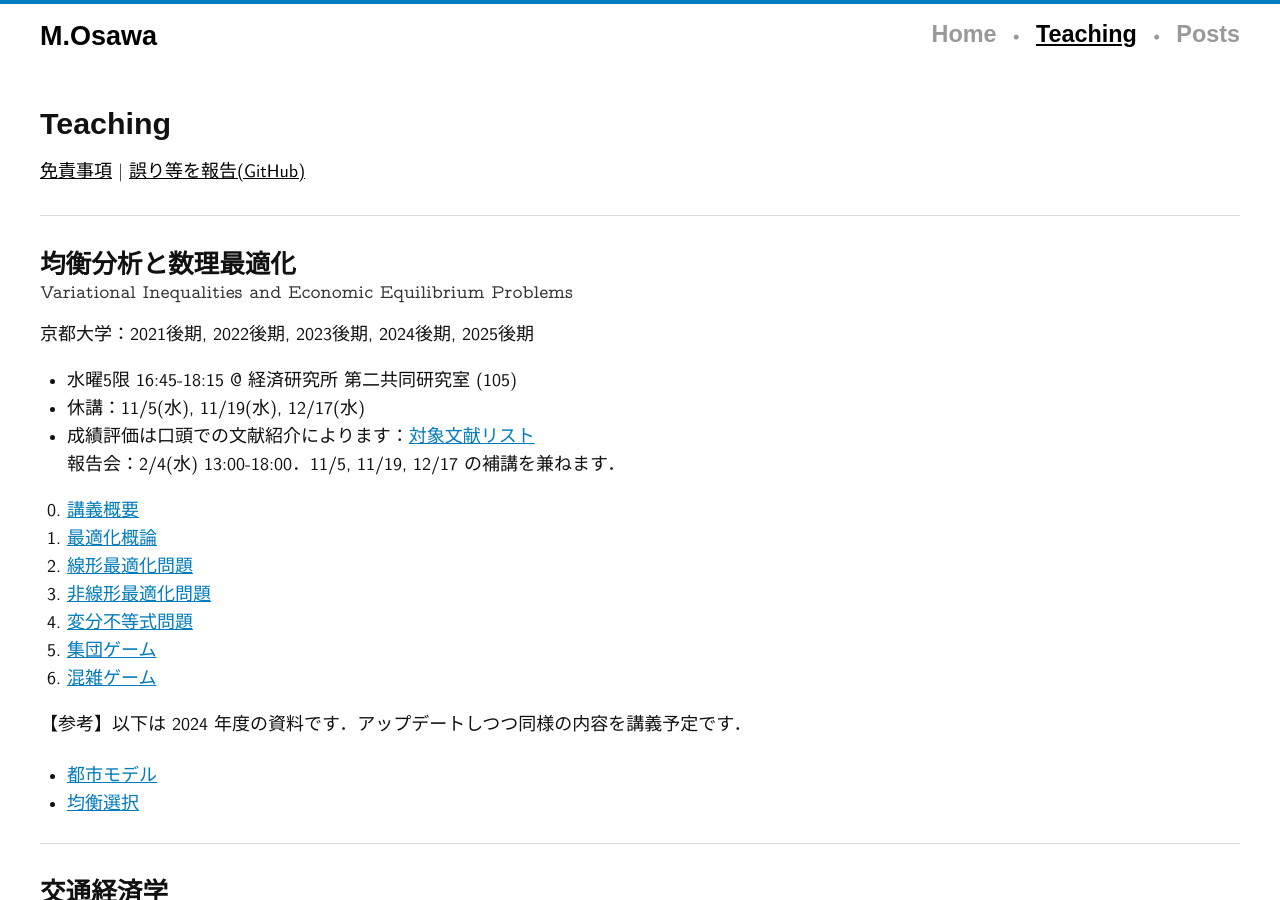
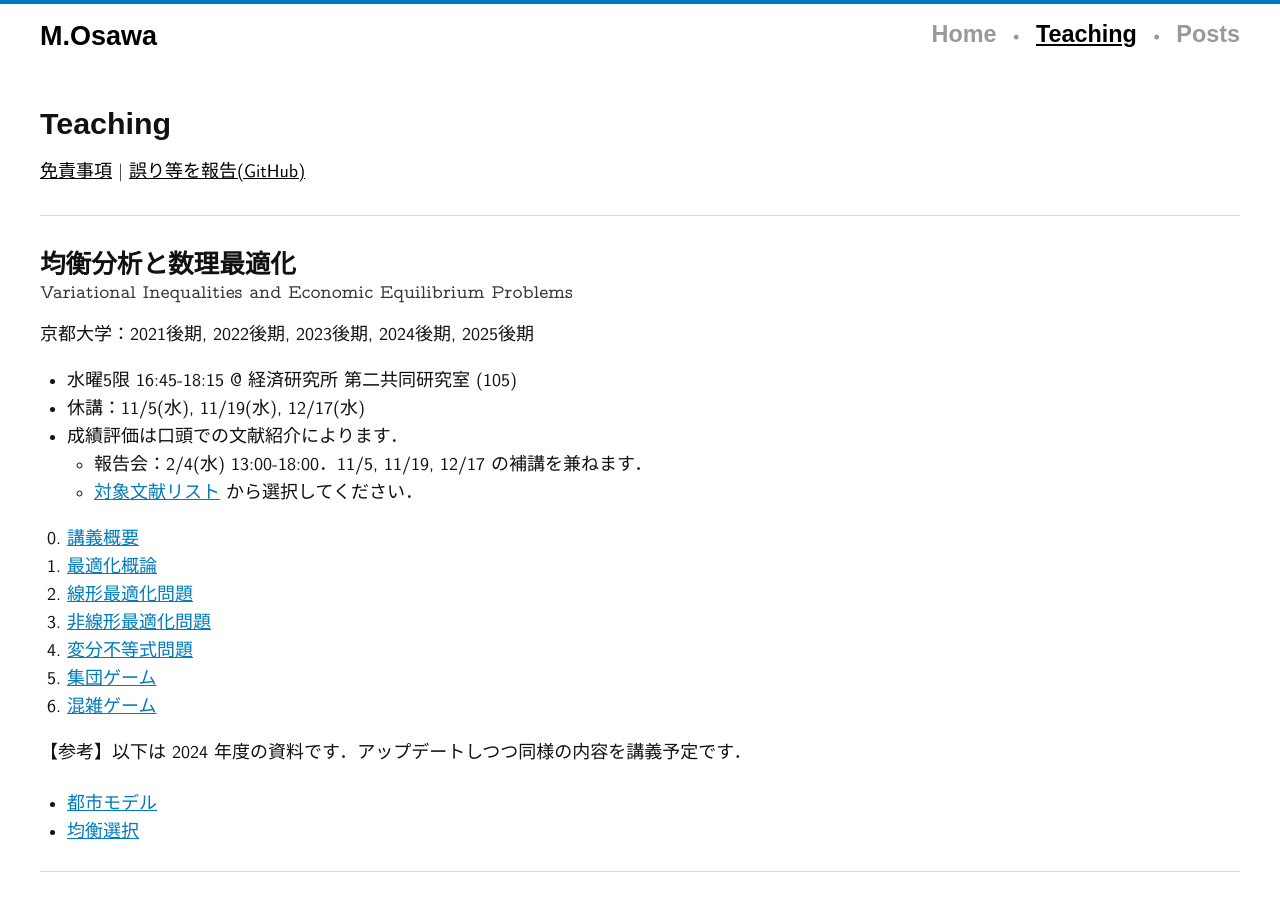
Before and after one commit to mino-osawa/mino-osawa.github.io, a Jekyll site: the page built from teaching.markdown, in a window 1280 px wide and 900 px high. Built offline with Jekyll 4.4.1, drawn with Linux system fonts in a browser that asks for light colours; some web fonts are replaced.

Commit message:
minor fix

```diff
--- a/teaching.markdown
+++ b/teaching.markdown
@@ -21,7 +21,12 @@ permalink: "/teaching/"
 <ul>
 <li>水曜5限 16:45-18:15 @ 経済研究所 第二共同研究室 (105)</li>
 <li>休講：11/5(水), 11/19(水), 12/17(水)</li>
-<li>成績評価は口頭での文献紹介によります：<a href="/notes/vip/VI25-Readings.pdf">対象文献リスト</a><br>報告会：2/4(水) 13:00-18:00．11/5, 11/19, 12/17 の補講を兼ねます．</li>
+<li>成績評価は口頭での文献紹介によります．
+    <ul>
+    <li>報告会：2/4(水) 13:00-18:00．11/5, 11/19, 12/17 の補講を兼ねます．</li>
+    <li><a href="/notes/vip/VI25-Readings.pdf">対象文献リスト</a> から選択してください．</li>
+    </ul>
+</li>
 </ul>
 
 <ol start="0">
```
